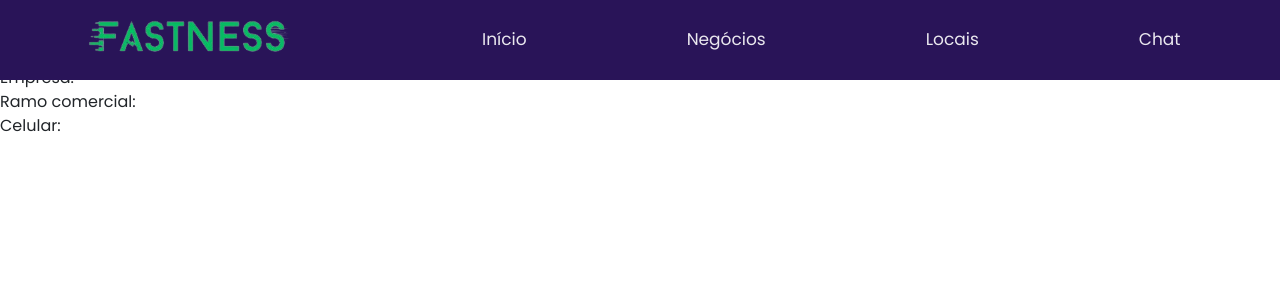
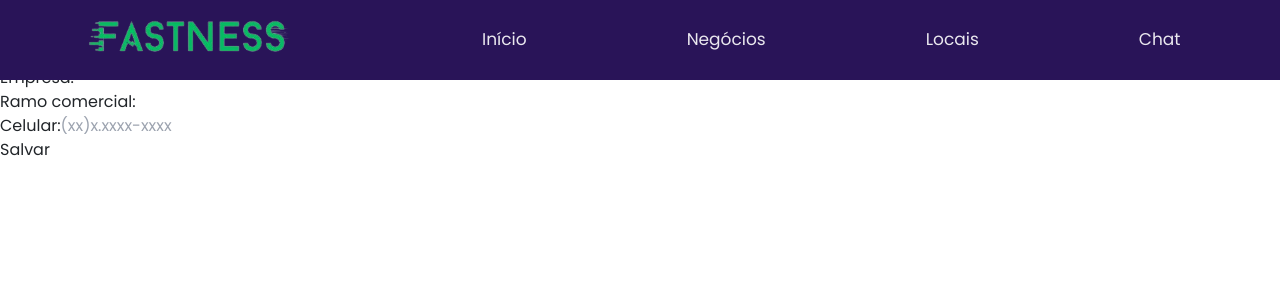
Before and after one commit to Vhs4/Fastness, a React (Vite) app: page /perfil in a window 1280 px wide. Shown: the top 300 px of the page. Built offline with nearby package versions, Linux system fonts and the light colour scheme.

Commit message:
formulário

```diff
--- a/package.json
+++ b/package.json
@@ -10,14 +10,17 @@
     "preview": "vite preview"
   },
   "dependencies": {
+    "@hookform/resolvers": "^3.3.4",
     "autoprefixer": "^10.4.18",
     "bootstrap": "^5.3.3",
     "postcss": "^8.4.35",
     "react": "^18.2.0",
     "react-bootstrap": "^2.10.1",
     "react-dom": "^18.2.0",
+    "react-hook-form": "^7.51.2",
     "react-router-dom": "^6.22.2",
-    "scrollreveal": "^4.0.9"
+    "scrollreveal": "^4.0.9",
+    "zod": "^3.22.4"
   },
   "devDependencies": {
     "@types/react": "^18.2.56",
--- a/src/pages/Perfil/Perfil.jsx
+++ b/src/pages/Perfil/Perfil.jsx
@@ -1,4 +1,4 @@
-import React from 'react'
+import React from 'react';
 import './perfil.css';
 
 export const Perfil = () => {
@@ -51,20 +51,21 @@ export const Perfil = () => {
                         <button></button>
                         <h3>Nome do usuário</h3>
 
-                    <form action="">
+                        <form action="" className="formuser">
 
                             <div>
                                 <label htmlFor="empresa" className="label_block">Empresa:</label>
-                            <input type="text" id="empresa" name="empresa"/>
+                                <input type="text" id="empresa" name="empresa" />
                             </div>
                             <div>
                                 <label htmlFor="ramo" className="label_block">Ramo comercial:</label>
-                            <input type="text" id="ramo" name="ramo"/>
+                                <input type="text" id="ramo" name="ramo" />
                             </div>
                             <div>
                                 <label htmlFor="celular" className="label_block">Celular:</label>
-                            <input type="text" id="celular" name="celular"/>
+                                <input type="text" id="celular" name="celular" placeholder="(xx)x.xxxx-xxxx" />
                             </div>
+                            <button type="submit">Salvar</button>
 
                         </form>
 
```
Also changed, not shown: src/components/.tsx (added), 1 other file (tests, documents, lock files or other folders). Lines whose indentation alone changed are shown as unchanged.
